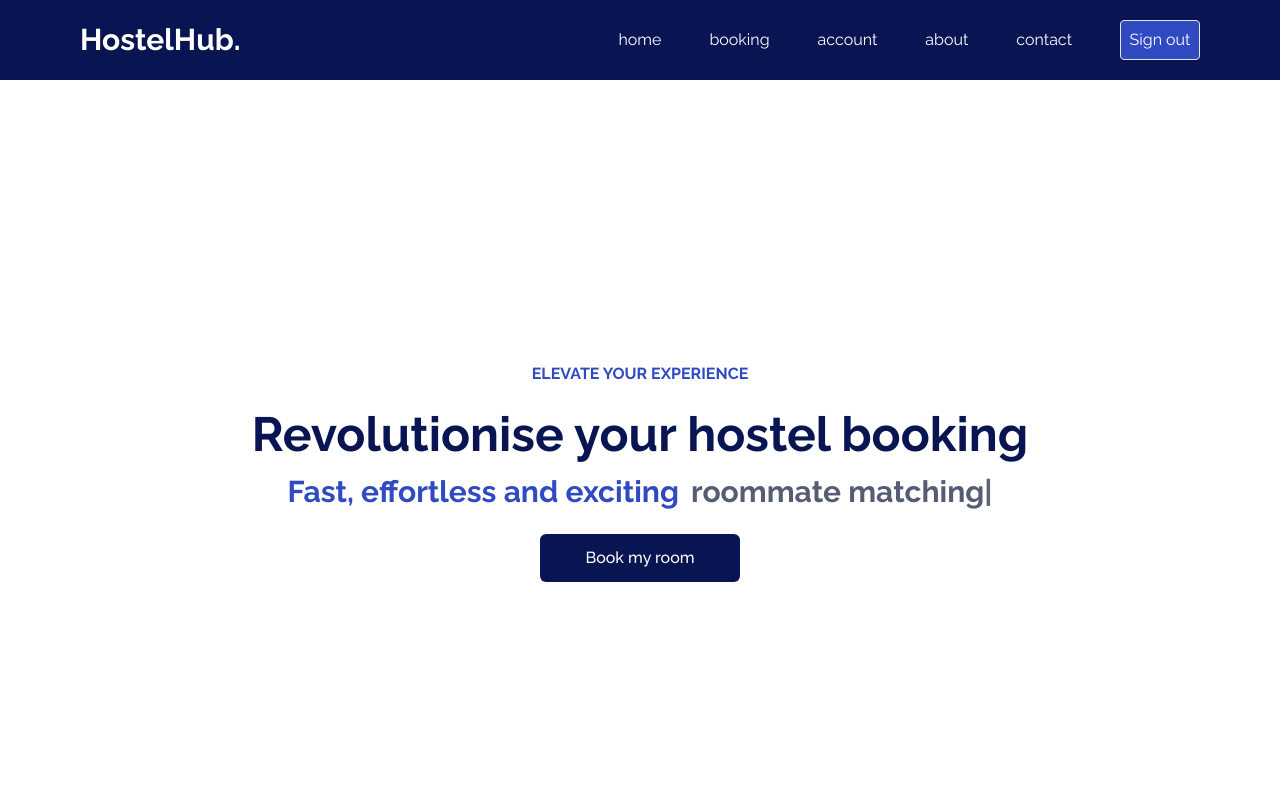
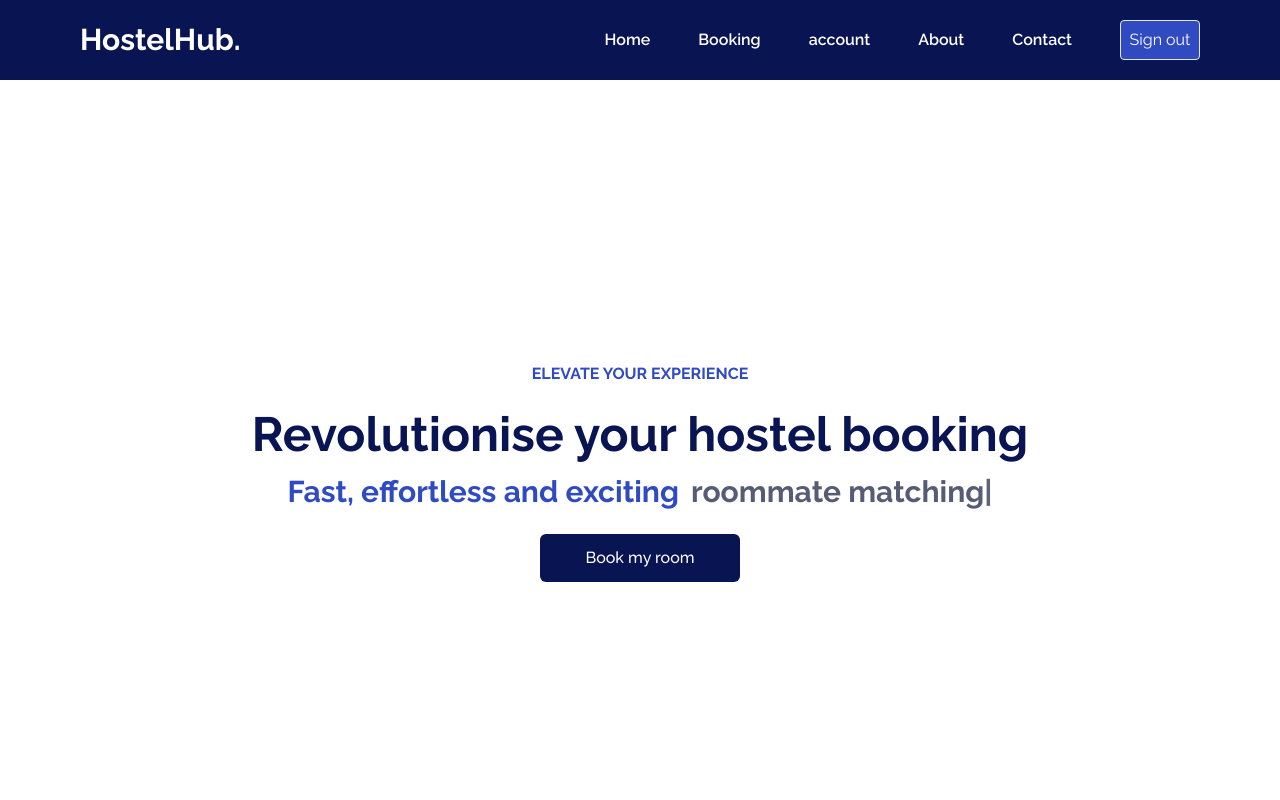
Before and after one commit to AyushmanSoni/HostelHub-Frontend, a React (Create React App) app in the folder hostelhub/: page / in a window 1280 px wide. Shown: the top 800 px of the page. Built offline with nearby package versions, Linux system fonts and the light colour scheme.

Commit message:
added styling to buttons

```diff
--- a/hostelhub/src/components/Hero.jsx
+++ b/hostelhub/src/components/Hero.jsx
@@ -12,7 +12,7 @@ const Hero = () => {
                 <ReactTyped className='md:text-3xl sm:text-2xl text-0.5xl font-bold text-[#575C75]'
                 strings={['Hostel booking','roommate matching']} typespeed={40} backspeed={60} loop/>
             </div>
-            <button className='text-white bg-[#091553] w-[200px] rounded-md font-medium my-6 mx-auto py-3'>Book my room</button>
+            <button className='text-white bg-[#091553] hover:bg-[#304AC1] w-[200px] rounded-md font-medium my-6 mx-auto py-3'>Book my room</button>
         </div>
     </div>
   )
--- a/hostelhub/src/components/Hiw.jsx
+++ b/hostelhub/src/components/Hiw.jsx
@@ -3,7 +3,7 @@ import React from 'react'
 import img4 from '../assests/Room-01.jpeg'
 import img5 from '../assests/roommate-01.jpeg'
 import img6 from '../assests/submit-01.jpeg'
-import img7 from '../assests/g8.png'
+
 
 const Hiw = () => {
 
--- a/hostelhub/src/components/NavBar.jsx
+++ b/hostelhub/src/components/NavBar.jsx
@@ -6,11 +6,11 @@ const NavBar = () => {
     const links =[
         {
             id: 1,
-            link: "home"
+            link: "Home"
         },
         {
             id: 2,
-            link: "booking"
+            link: "Booking"
         },
         {
             id: 3,
@@ -18,11 +18,11 @@ const NavBar = () => {
         },
         {
             id: 4,
-            link: "about"
+            link: "About"
         },
         {
             id: 5,
-            link: "contact"
+            link: "Contact"
         },
 
     ]
@@ -38,11 +38,11 @@ const NavBar = () => {
             {links.map(({id , link})=>(
                 <li
                    key={id}
-                   className='p-6 text-white cursor-pointer hover:scale-110 duration-200'>
+                   className='p-6 text-white font-semibold cursor-pointer hover:scale-110 duration-200'>
                     {link}
                     </li>
             ))}
-            <button className='text-white bg-[#304AC1] border w-20 h-10 items-center mt-4 ml-6 rounded'>Sign out</button>
+            <button className='text-white bg-[#304AC1] hover:font-semibold hover:bg-[#EFF5FF] hover:text-[#091553] border w-20 h-10 items-center mt-4 ml-6 rounded'>Sign out</button>
         </ul>
 
         <div onClick={handleNav} className='block md:hidden cursor-pointer'>
```
